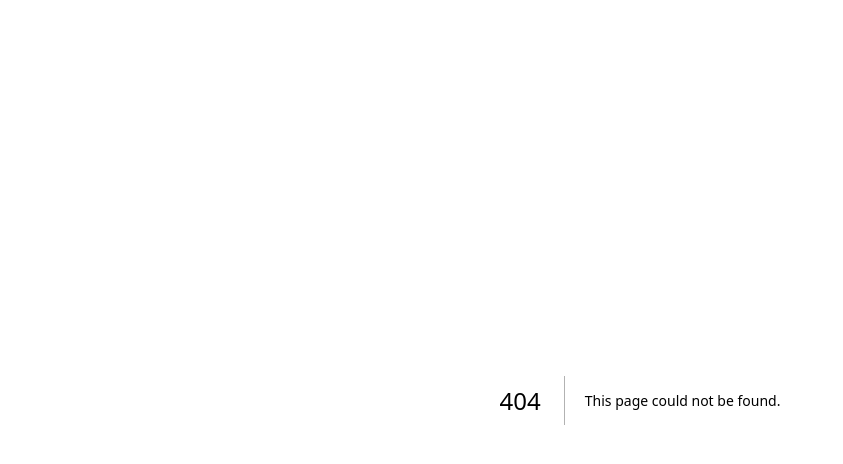
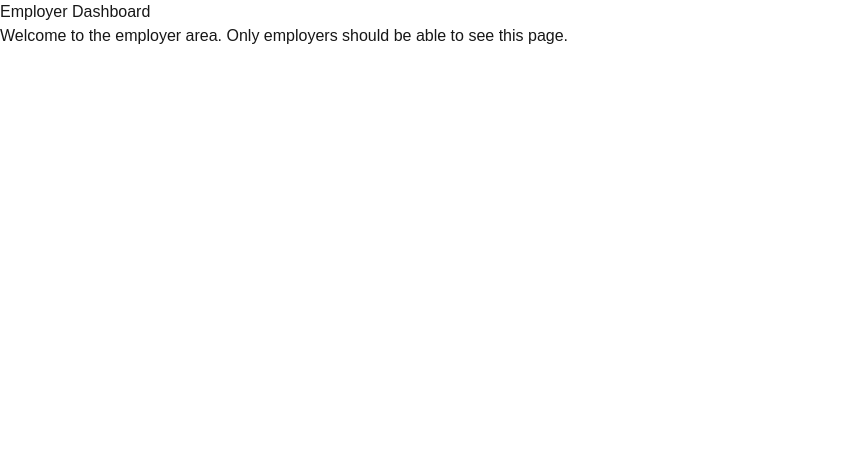
Before and after one commit to CosaNostraa69/wouchedV2, a Next.js app: page /employer in a window 1280 px wide. Before the commit this address had no page. Shown: the top 464 px of the page, without its empty margins (0-843 px from the left). Built offline with nearby package versions, Linux system fonts and the light colour scheme.

Commit message:
Create Employer && Admin Page with the good permissions

```diff
--- /dev/null
+++ b/src/app/admin/page.tsx
@@ -0,0 +1,8 @@
+export default function AdminPage() {
+    return (
+      <div>
+        <h1>Admin Dashboard</h1>
+        <p>Welcome to the admin area. Only administrators should be able to see this page.</p>
+      </div>
+    )
+  }
--- /dev/null
+++ b/src/app/employer/page.tsx
@@ -0,0 +1,8 @@
+export default function EmployerPage() {
+    return (
+      <div>
+        <h1>Employer Dashboard</h1>
+        <p>Welcome to the employer area. Only employers should be able to see this page.</p>
+      </div>
+    )
+  }
```
